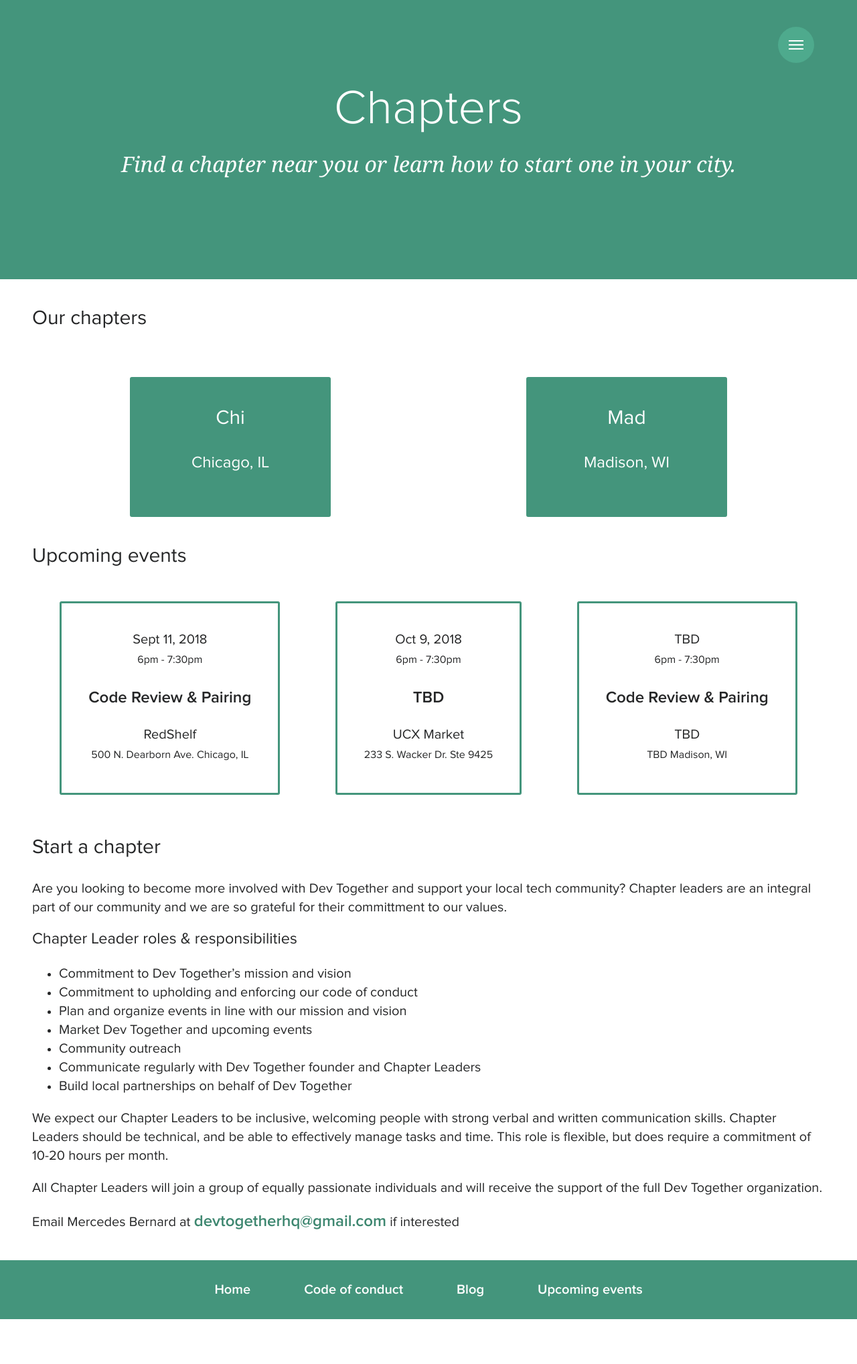
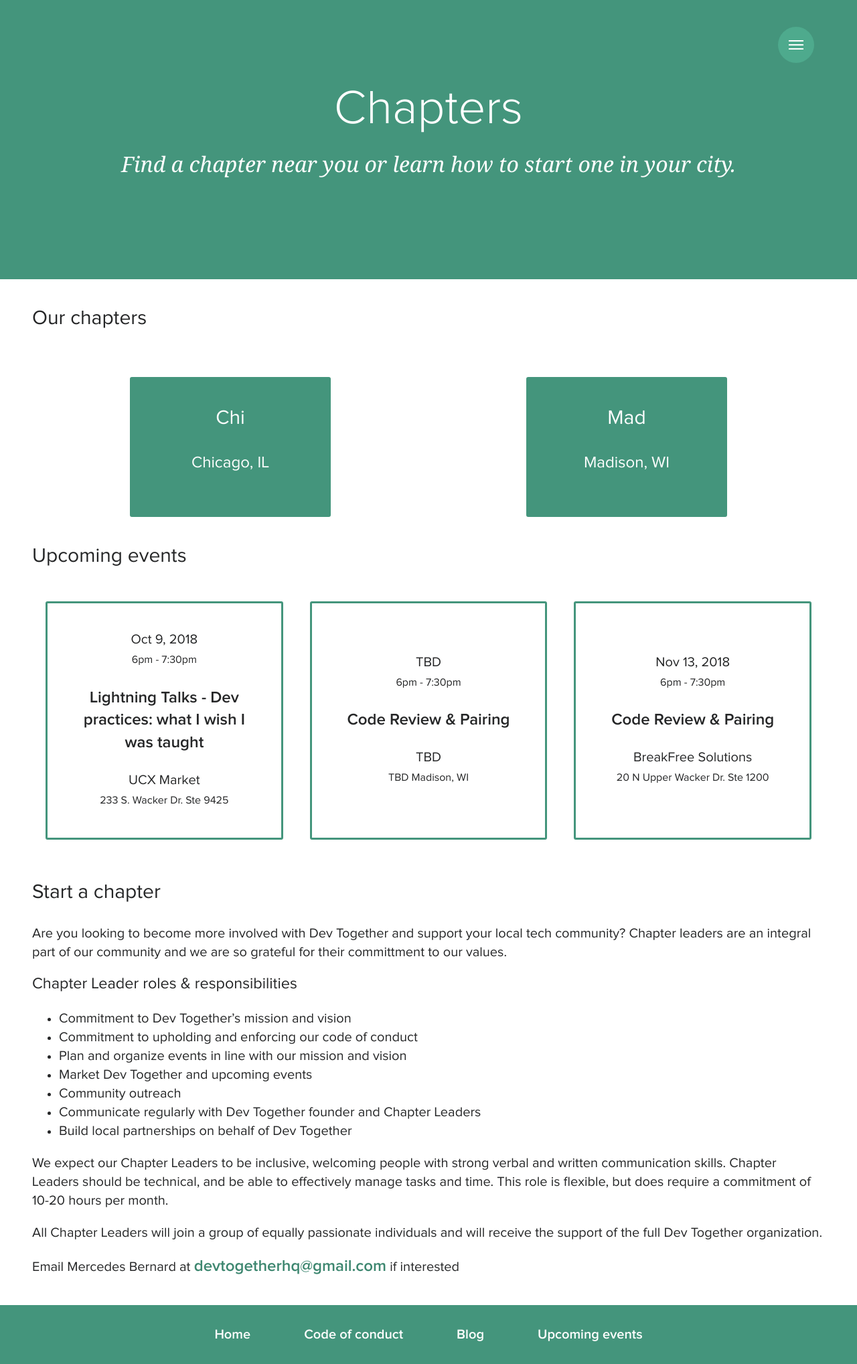
Before and after one commit to mercedesb/dev-together, a Jekyll site: the page built from docs/chapters/index.html, in a window 1280 px wide. Shown: the whole page at 67% size. Built offline with Jekyll 4.4.1, drawn with Linux system fonts in a browser that asks for light colours.

Commit message:
updated chicago events

```diff
--- a/docs/_sass/base/_chapters.scss
+++ b/docs/_sass/base/_chapters.scss
@@ -55,6 +55,7 @@
 
 .Event {
   display: flex;
+  flex: 1;
   flex-direction: column;
   padding: $base-spacing;
   justify-content: center;
--- a/docs/chapters/index.html
+++ b/docs/chapters/index.html
@@ -17,17 +17,10 @@ permalink: /chapters/
 </div>
 <h2 id="upcoming-events">Upcoming events</h2>
 <div class="Events">
-  <a class="Event" href="http://bit.ly/devtogethersept2018" target="_blank">
-    <p class="Event-date">Sept 11, 2018</p>
-    <p class="Event-time">6pm - 7:30pm</p>
-    <p class="Event-name">Code Review & Pairing</p>
-    <p class="Event-sponsor">RedShelf</p>
-    <p class="Event-location">500 N. Dearborn Ave. Chicago, IL</p>
-  </a>
   <div class="Event">
     <p class="Event-date">Oct 9, 2018</p>
     <p class="Event-time">6pm - 7:30pm</p>
-    <p class="Event-name">TBD</p>
+    <p class="Event-name">Lightning Talks - Dev practices: what I wish I was taught</p>
     <p class="Event-sponsor">UCX Market</p>
     <p class="Event-location">233 S. Wacker Dr. Ste 9425</p>
   </div>
@@ -38,6 +31,13 @@ permalink: /chapters/
     <p class="Event-sponsor">TBD</p>
     <p class="Event-location">TBD Madison, WI</p>
   </div>
+  <a class="Event" href="http://bit.ly/devtogethernov2018" target="_blank">
+    <p class="Event-date">Nov 13, 2018</p>
+    <p class="Event-time">6pm - 7:30pm</p>
+    <p class="Event-name">Code Review & Pairing</p>
+    <p class="Event-sponsor">BreakFree Solutions</p>
+    <p class="Event-location">20 N Upper Wacker Dr. Ste 1200</p>
+  </a>
 </div>
 <h2>Start a chapter</h2>
 <p>Are you looking to become more involved with Dev Together and support your local tech community? Chapter leaders are an integral
```
Also changed, not shown: docs/chapters/chicago.html (+8 -8 lines).
